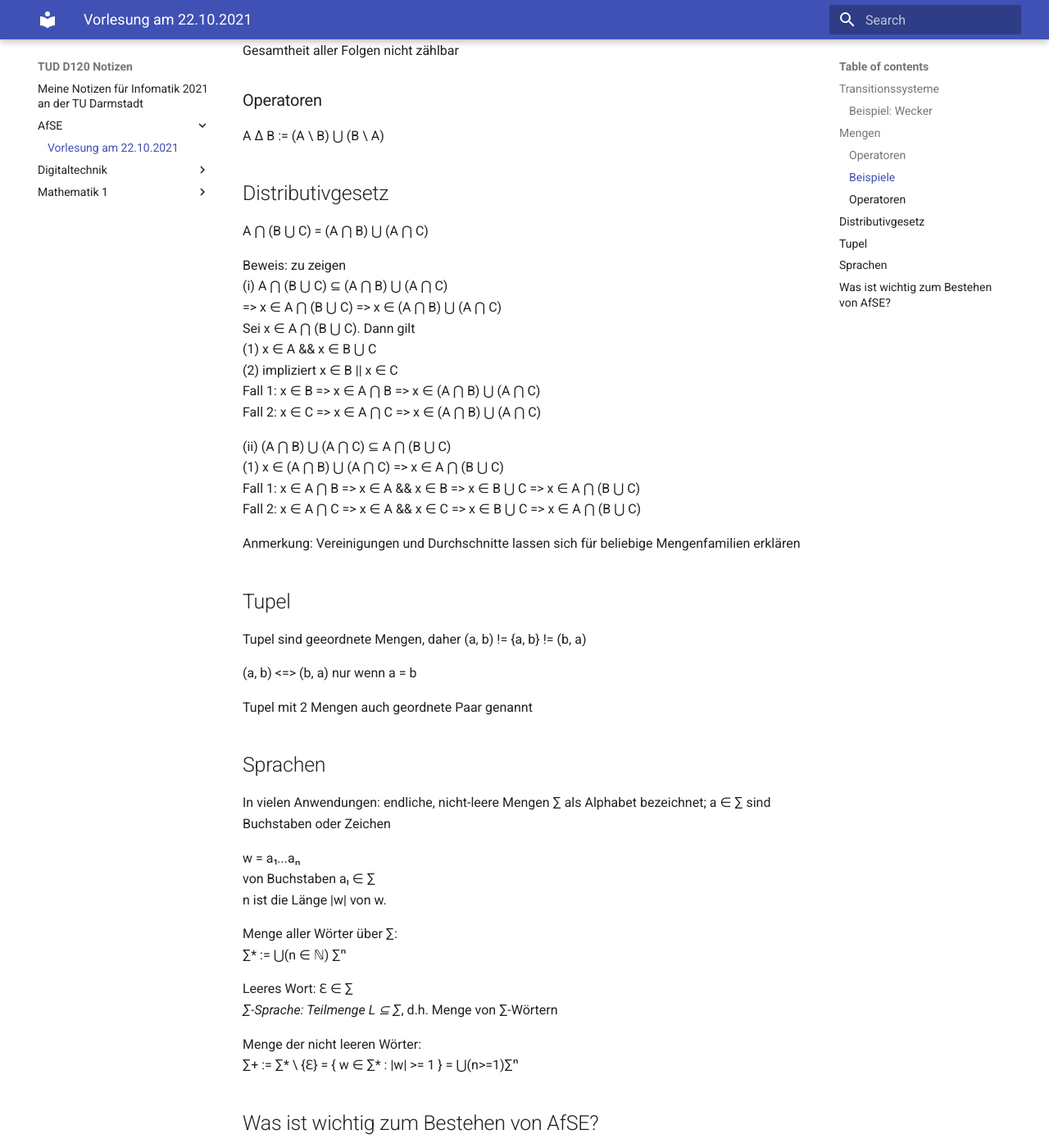
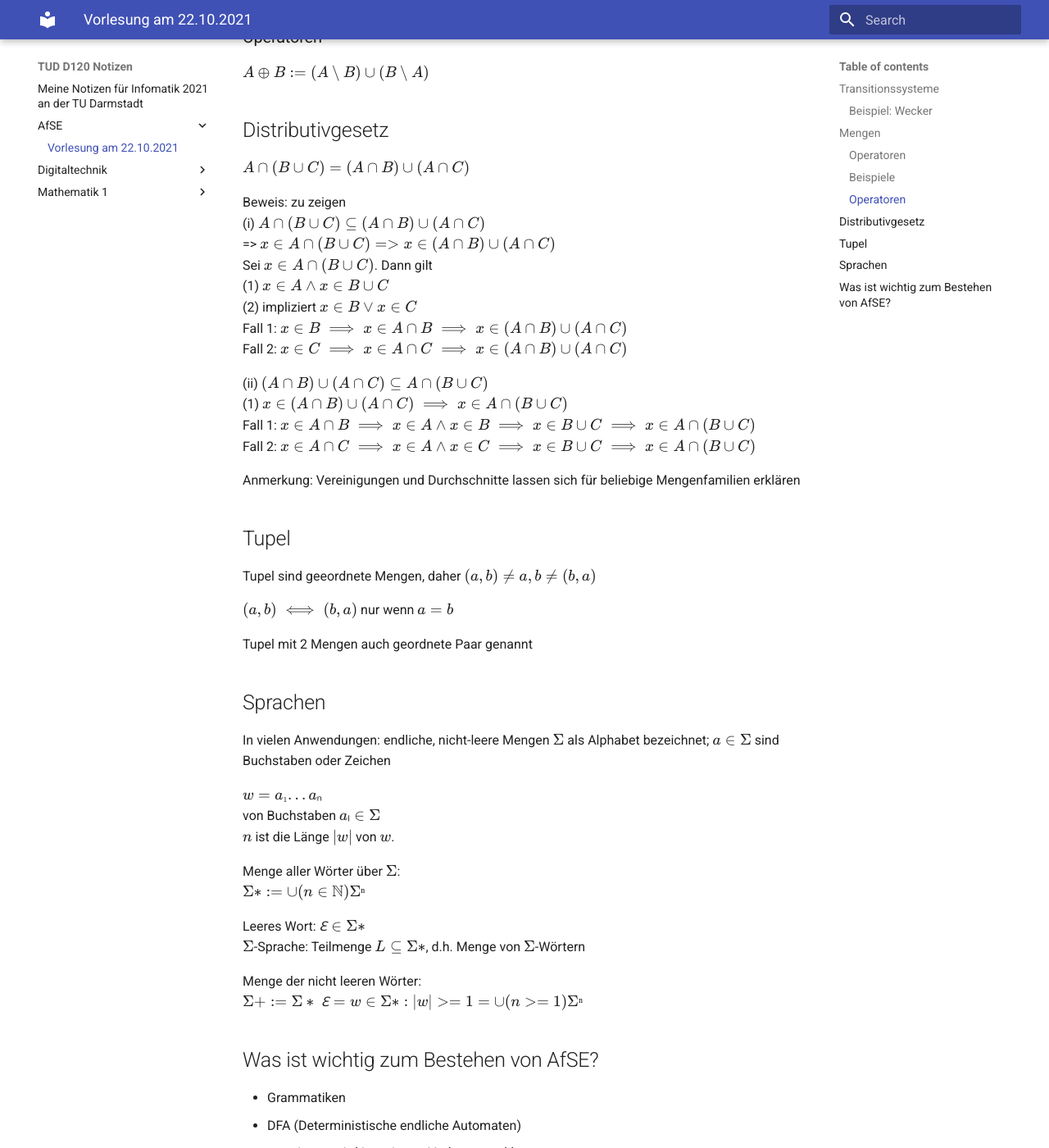
Before and after one commit to aurelilia/fb20-notes, an MkDocs documentation site: the page built from docs/AfSE/22.10.2021.md, in a window 1280 px wide and 1400 px high, scrolled down 1332 px. Shown: the whole window at 82% size. Built offline with MkDocs 1.6.1 and Material for MkDocs 9.7.7, drawn with Linux system fonts in a browser that asks for light colours; some of the changed text lies outside the part shown.

Commit message:
Proper math

```diff
--- a/docs/AfSE/22.10.2021.md
+++ b/docs/AfSE/22.10.2021.md
@@ -1,20 +1,18 @@
 # Vorlesung am 22.10.2021
 
 *Achtung: Teile der Mengenlehre, die in M1 besprochen wurde, nicht hier aufgelistet*
-*Achtung: ∆ wird vom Prof. durch ein umkreistes + dargestellt*
-*Achtung: Leere Menge als ~~0~~ dargestellt, eigentlich mit schrägem Strich, habe das Symbol nicht*
-*Achtung: ⋃ auf mehreren Elementen als U(...) dargestellt, Parameter normalerweise unter Symbol*
+*Achtung: ⋃ auf mehreren Elementen als ⋃(...) dargestellt, Parameter normalerweise unter Symbol*
 
 ## Transitionssysteme
-System durch endliche Menge Q von Zuständen und möglichen Übergängen (Transitionen) zwischen diesen beschreiben
+System durch endliche Menge $Q$ von Zuständen und möglichen Übergängen (Transitionen) zwischen diesen beschreiben
 
-Transition q via Übergang a zu q': (q,q' ∈ Q, a ∈ ∑)
+Transition $q$ via Übergang $a$ zu $q': (q,q' ∈ Q, a ∈ \Sigma)$
 
 ### Beispiel: Wecker
-- Zustände (h,m,q) (q = modus)
-- Aktionen seth, setm, +, -, set, reset
-- (h, m, NIL) -seth-> (h, m, SETH) (in H-Setzen-Modus)
-- (h, m, SETH) -+-> ((h+1) % 24, m, SETH) (H vorstellen)
+- Zustände $(h,m,q)$ ($q$ = modus)
+- Aktionen $seth, setm, +, -, set, reset$
+- $(h, m, NIL) -seth\rightarrow (h, m, SETH)$ (in H-Setzen-Modus)
+- $(h, m, SETH) -+\rightarrow ((h+1) % 24, m, SETH)$ (H vorstellen)
 
 ## Mengen
 - Unstrukturierte Ansammlungen von Objekten (Elemente der Menge)
@@ -24,68 +22,68 @@ Transition q via Übergang a zu q': (q,q' ∈ Q, a ∈ ∑)
 => [Bei Mathematik 1, 1.3 zu finden](../Mathematik 1/1.3_relationen.md)
 
 ### Beispiele
-- ℕ := {0,1,2,3...}
-- ℤ := {0,1,-1,2,-2}
-- ~~0~~ := {} (leere Menge)
-- {~~0~~} (Menge, die nur leere Menge enthält)
+- $ℕ := \{0,1,2,3...\}$
+- $ℤ := \{0,1,-1,2,-2...\}$
+- $\emptyset := \{\}$ (leere Menge)
+- $\{\emptyset\}$ (Menge, die nur leere Menge enthält)
 
-M als Menge aller Objekte x, die P erfüllen:
-M := { x : P(x) }
+$M$ als Menge aller Objekte $x$, die $P$ erfüllen:
+$M := \{ x : P(x) \}$
 
-P(x) := x ∉ x
-R := { x: x ∉ x } . R ∉ R?
-Fall 1: R ∈ R => R ∉ R
-Fall 2: R ∉ => R ∈ R
-=> R ∈ R wenn R ∉ R . Wiederspruch, daher: x ∈ x nicht möglich
+$P(x) := x ∉ x$
+$R := \{ x: x ∉ x \}$. $R ∉ R$?
+Fall 1: $R ∈ R \implies R ∉ R$
+Fall 2: $R ∉ \implies R ∈ R$
+=> $R ∈ R$ wenn $R ∉ R$ . Wiederspruch, daher: $x ∈ x$ nicht möglich
 
 Gesamtheit aller Folgen nicht zählbar
 
 ### Operatoren
-A ∆ B := (A \ B) ⋃ (B \ A)
+$A \oplus B := (A \setminus B) \cup (B \setminus A)$
 
 ## Distributivgesetz
-A ⋂ (B ⋃ C) = (A ⋂ B) ⋃ (A ⋂ C)
+$A \cap (B \cup C) = (A \cap B) \cup (A \cap C)$
 
 Beweis: zu zeigen
-(i) A ⋂ (B ⋃ C) ⊆ (A ⋂ B) ⋃ (A ⋂ C)
-=> x ∈ A ⋂ (B ⋃ C) => x ∈ (A ⋂ B) ⋃ (A ⋂ C)
-Sei x ∈ A ⋂ (B ⋃ C). Dann gilt
-(1) x ∈ A && x ∈ B ⋃ C
-(2) impliziert x ∈ B || x ∈ C
-    Fall 1: x ∈ B => x ∈ A ⋂ B => x ∈ (A ⋂ B) ⋃ (A ⋂ C)
-    Fall 2: x ∈ C => x ∈ A ⋂ C => x ∈ (A ⋂ B) ⋃ (A ⋂ C)
+(i) $A \cap (B \cup C) ⊆ (A \cap B) \cup (A \cap C)$
+=> $x ∈ A \cap (B \cup C) => x ∈ (A \cap B) \cup (A \cap C)$
+Sei $x ∈ A \cap (B \cup C)$. Dann gilt
+(1) $x ∈ A \land x ∈ B \cup C$
+(2) impliziert $x ∈ B \lor x ∈ C$
+    Fall 1: $x ∈ B \implies x ∈ A \cap B \implies x ∈ (A \cap B) \cup (A \cap C)$
+    Fall 2: $x ∈ C \implies x ∈ A \cap C \implies x ∈ (A \cap B) \cup (A \cap C)$
 
-(ii) (A ⋂ B) ⋃ (A ⋂ C) ⊆ A ⋂ (B ⋃ C)
-(1) x ∈ (A ⋂ B) ⋃ (A ⋂ C) => x ∈ A ⋂ (B ⋃ C)
-    Fall 1: x ∈ A ⋂ B => x ∈ A && x ∈ B => x ∈ B ⋃ C => x ∈ A ⋂ (B ⋃ C)
-    Fall 2: x ∈ A ⋂ C => x ∈ A && x ∈ C => x ∈ B ⋃ C => x ∈ A ⋂ (B ⋃ C)
+(ii) $(A \cap B) \cup (A \cap C) ⊆ A \cap (B \cup C)$
+(1) $x ∈ (A \cap B) \cup (A \cap C) \implies x ∈ A \cap (B \cup C)$
+    Fall 1: $x ∈ A \cap B \implies x ∈ A \land x ∈ B \implies x ∈ B \cup C \implies x ∈ A \cap (B \cup C)$
+    Fall 2: $x ∈ A \cap C \implies x ∈ A \land x ∈ C \implies x ∈ B \cup C \implies x ∈ A \cap (B \cup C)$
 
 
 Anmerkung: Vereinigungen und Durchschnitte lassen sich für beliebige Mengenfamilien erklären
 
 ## Tupel
-Tupel sind geeordnete Mengen, daher (a, b) != {a, b} != (b, a)
+Tupel sind geeordnete Mengen, daher $(a, b) \not= {a, b} \not= (b, a)$
 
-(a, b) <=> (b, a) nur wenn a = b
+$(a, b) \iff (b, a)$ nur wenn $a = b$
 
 Tupel mit 2 Mengen auch geordnete Paar genannt
 
 
 ## Sprachen
-In vielen Anwendungen: endliche, nicht-leere Mengen ∑ als Alphabet bezeichnet; a ∈ ∑ sind Buchstaben oder Zeichen
+In vielen Anwendungen: endliche, nicht-leere Mengen $\Sigma$ als Alphabet bezeichnet; $a ∈ \Sigma$ sind Buchstaben oder Zeichen
 
-w = a₁...aₙ
-von Buchstaben aₗ ∈ ∑
-n ist die Länge |w| von w.
+$w = a₁...aₙ$
+von Buchstaben $aₗ ∈ \Sigma$
+$n$ ist die Länge $|w|$ von $w$.
 
-Menge aller Wörter über ∑:
-∑* := ⋃(n ∈ ℕ) ∑ⁿ
+Menge aller Wörter über $\Sigma$:
+$\Sigma* := \cup(n ∈ ℕ) \Sigmaⁿ$
 
-Leeres Wort: ℇ ∈ ∑*
-∑-Sprache: Teilmenge L ⊆ ∑*, d.h. Menge von ∑-Wörtern
+Leeres Wort: $ℇ ∈ \Sigma*$
+$\Sigma$-Sprache: Teilmenge $L ⊆ \Sigma*$, d.h. Menge von $\Sigma$-Wörtern
 
 Menge der nicht leeren Wörter:
-∑+ := ∑* \ {ℇ} = { w ∈ ∑* : |w| >= 1 } = ⋃(n>=1)∑ⁿ
+$\Sigma+ := \Sigma* \ {ℇ} = { w ∈ \Sigma* : |w| >= 1 } = \cup(n>=1)\Sigmaⁿ$
 
 ## Was ist wichtig zum Bestehen von AfSE?
 - Grammatiken
```
Also changed, not shown: docs/Digitaltechnik/exercise_1.md (+17 -17 lines).
